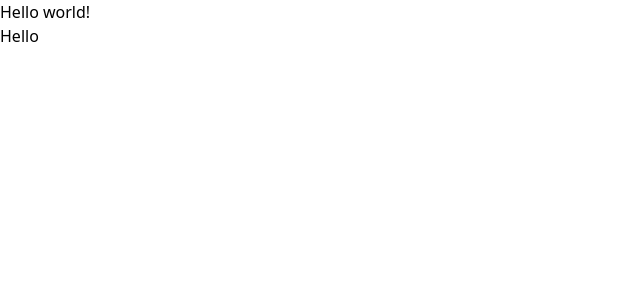
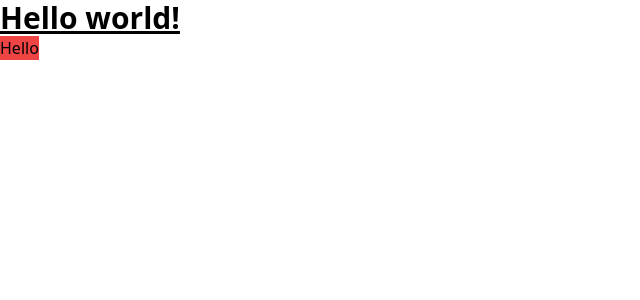
Before and after one commit to Squirkyy/thiccest-champ, a Next.js app: page / in a window 1280 px wide. Shown: the top 300 px of the page, without its empty margins (0-640 px from the left). Built offline with nearby package versions, Linux system fonts and the light colour scheme.

Commit message:
changed tailwind.config.js

```diff
--- a/tailwind.config.js
+++ b/tailwind.config.js
@@ -1,14 +1,8 @@
 /** @type {import('tailwindcss').Config} */
 module.exports = {
-  mode: 'jit',
-  purge: [
-    './public/**/*.html',
-    ".src/pages/**/*.{js,ts,jsx,tsx}",
-    ".src/components/**/*.{js,ts,jsx,tsx}",
-  ],
   content: [
-      ".src/pages/**/*.{js,ts,jsx,tsx}",
-      ".src/components/**/*.{js,ts,jsx,tsx}",
+    "src/pages/**/*.{js,ts,jsx,tsx}",
+    "src/components/**/*.{js,ts,jsx,tsx}",
   ],
   theme: {
     extend: {},
```
